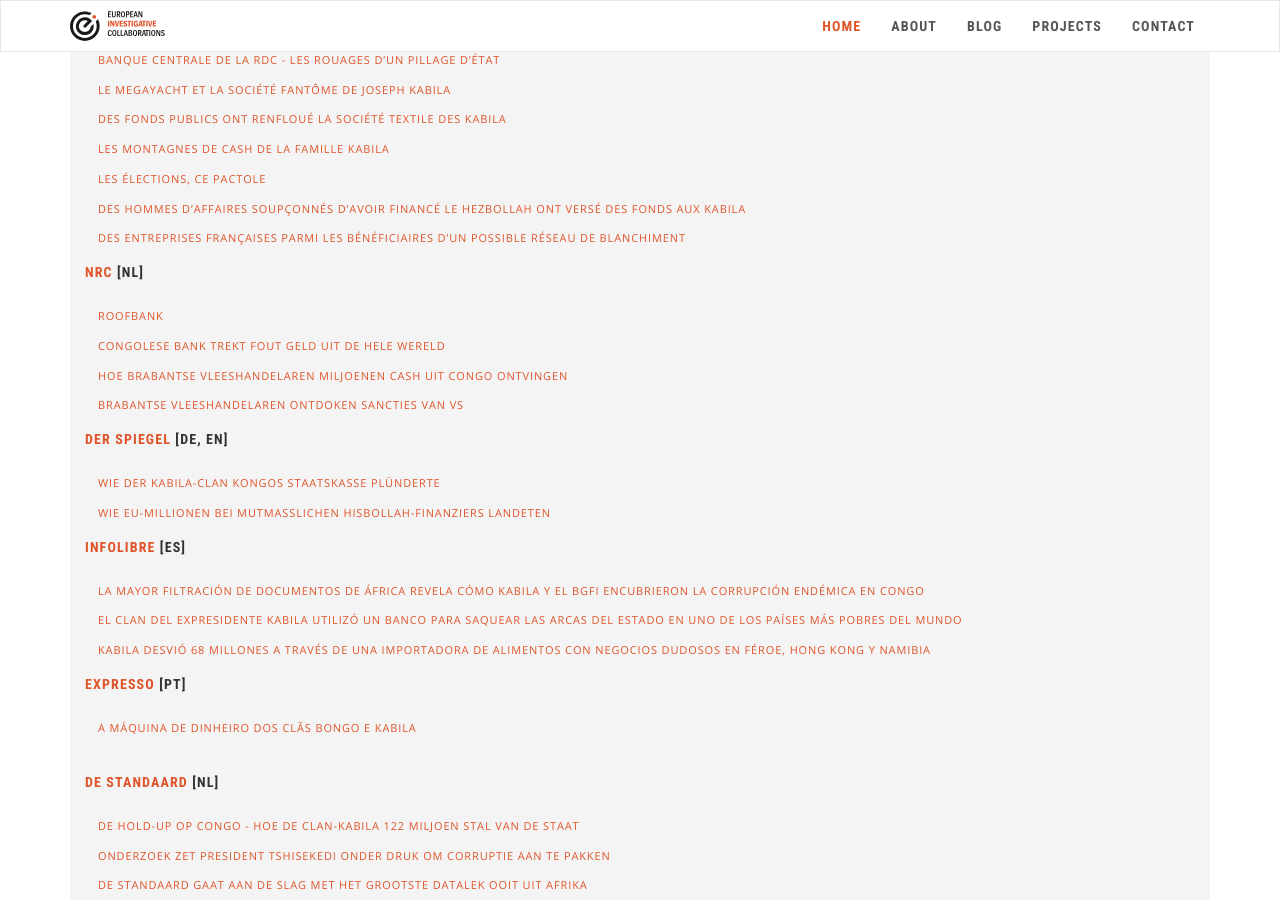
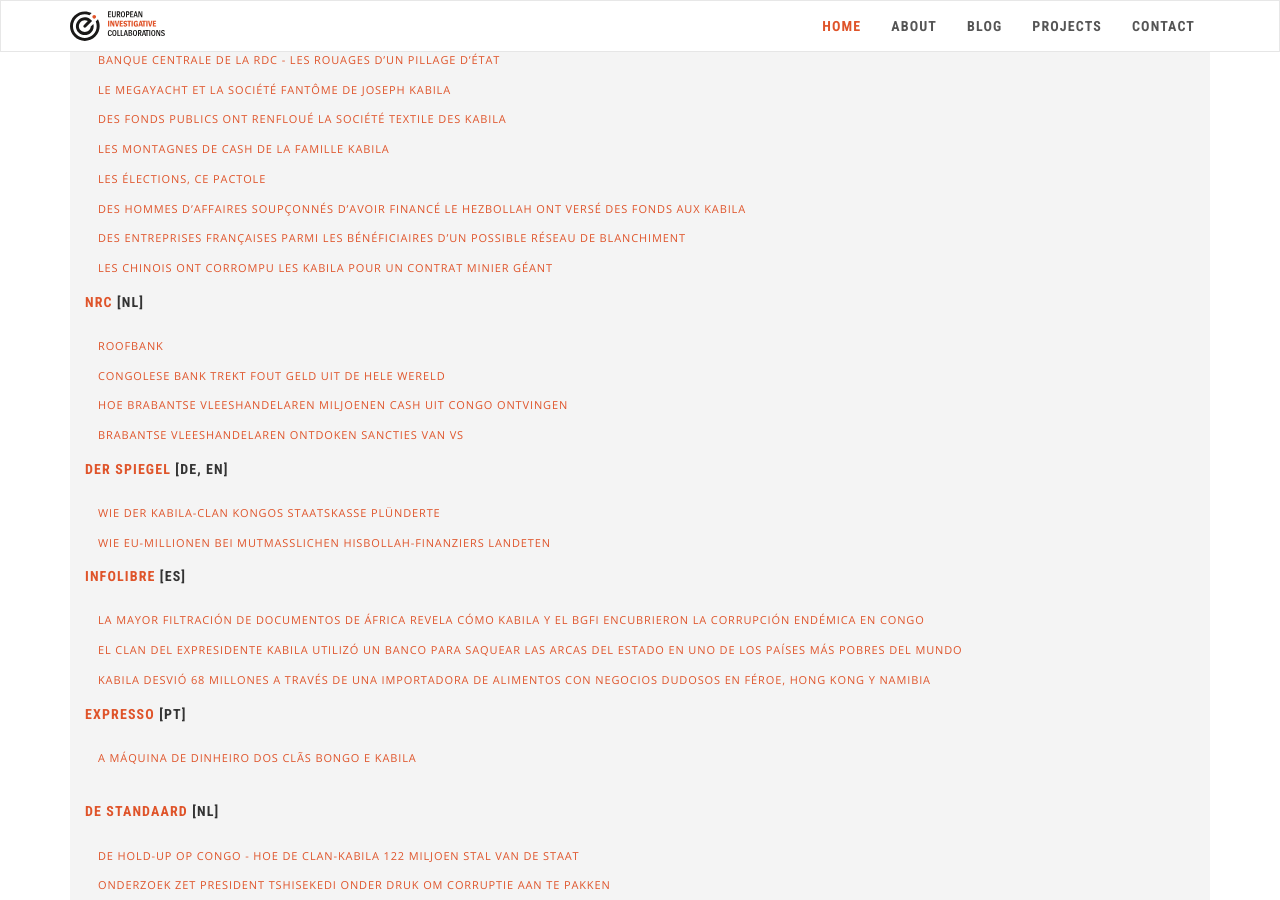
Before and after one commit to eic-network/eic-incubator.github.io, a Jekyll site: the page built from _projects/congo-holdup.md, in a window 1280 px wide and 900 px high, scrolled down 1416 px. Built offline with Jekyll 4.4.1, drawn with Linux system fonts in a browser that asks for light colours; nearby versions of some CDN libraries.

Commit message:
Update congo-holdup.md

```diff
--- a/_projects/congo-holdup.md
+++ b/_projects/congo-holdup.md
@@ -40,6 +40,8 @@ publications:
     url: https://www.mediapart.fr/journal/international/261121/republique-democratique-du-congo-des-hommes-d-affaires-soupconnes-d-avoir-finance-le-hezbollah-ont
   - name: Des entreprises françaises parmi les bénéficiaires d’un possible réseau de blanchiment
     url: https://www.mediapart.fr/journal/international/271121/congo-hold-des-entreprises-francaises-parmi-les-beneficiaires-d-un-possible-reseau-de-blanchiment
+  - name: Les Chinois ont corrompu les Kabila pour un contrat minier géant
+    url: https://www.mediapart.fr/journal/international/281121/congo-hold-les-chinois-ont-corrompu-les-kabila-pour-un-contrat-minier-geant
   name: Mediapart
   url: https://www.mediapart.fr
 - lang: "[NL]"
```
